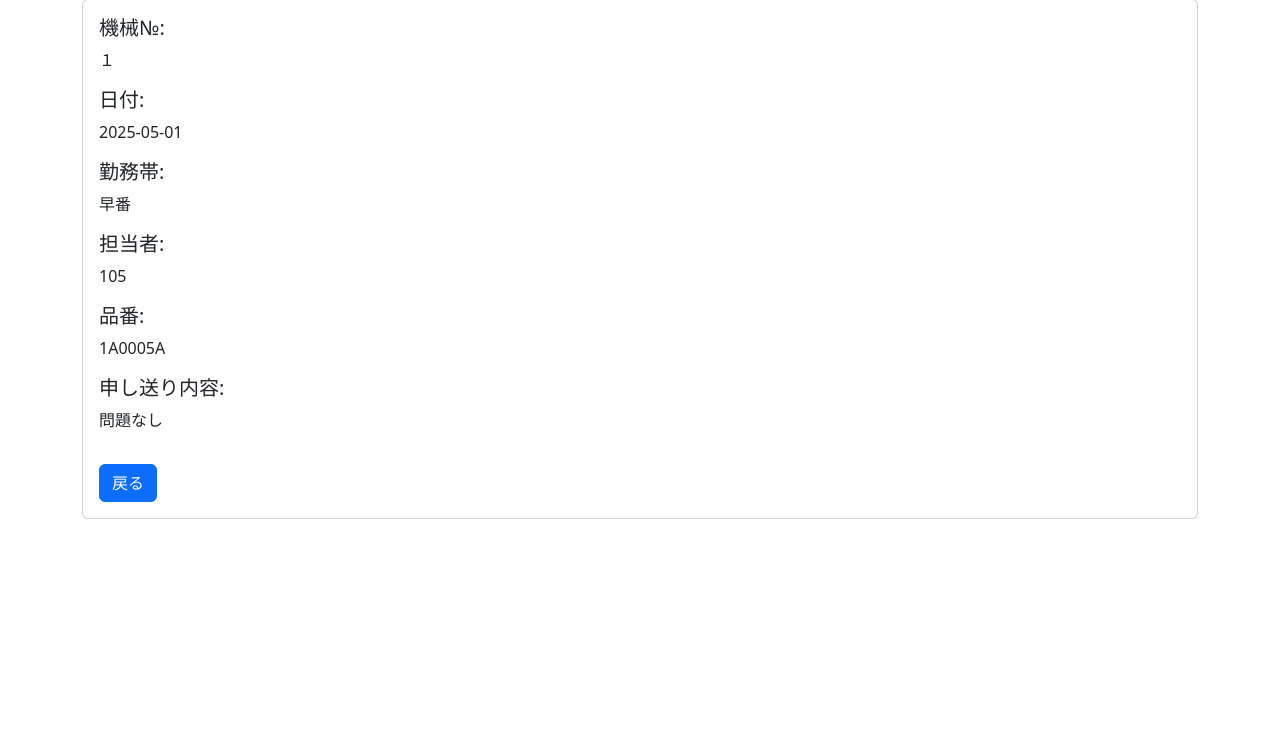
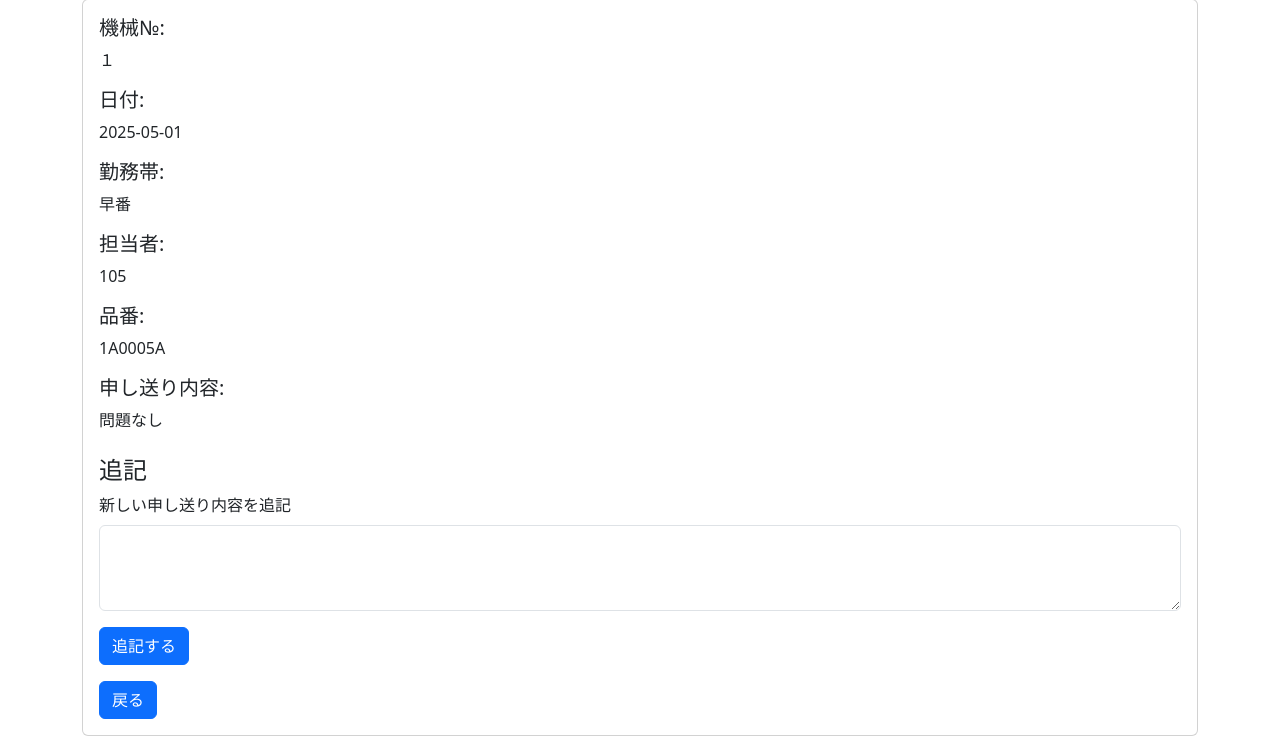
Before and after one commit to renayuki0125/20250508, a Flask app: page /show/1 in a window 1280 px wide. Shown: the part 111-847 px from the top of the page. Before the commit the page ends 630 px from the top, so only its background shows below. Run offline with Flask 3, Linux system fonts and the light colour scheme; data comes from the database, SQL or seed files in the repository; both versions use the stored data as it was after the commit.

Commit message:
追記途中

```diff
--- a/app.py
+++ b/app.py
@@ -34,5 +34,26 @@ def show(id):
     return render_template("show.html", note=note)
 
 
+@app.route("/update/<int:id>", methods=["POST"])
+def update_note(id):
+    additional_note = request.form["additional_note"]
+    conn = get_connection_db()
+    c = conn.cursor()
+
+    # もとの note を取得
+    c.execute("SELECT note FROM work_notes WHERE id = ?", (id,))
+    original_note = c.fetchone()["note"]
+
+    # 追記（前の内容 + 改行 + 追記内容）
+    new_note = f"{original_note}\n---\n{additional_note}"
+
+    # 上書きではなく結合して保存
+    c.execute("UPDATE work_notes SET note = ? WHERE id = ?", (new_note, id))
+    conn.commit()
+    conn.close()
+
+    return redirect(url_for("show", id=id))
+
+
 if __name__ == "__main__":
     app.run(port=8000, debug=True)
--- a/templates/show.html
+++ b/templates/show.html
@@ -31,6 +31,16 @@
                 <h5 class="card-title">申し送り内容:</h5>
                 <p class="card-text">{{ note['note'] }}</p>
 
+                <h4 class="mt-4">追記</h4>
+                <form method="post" action="{{ url_for('update_note', id=note['id']) }}">
+                    <div class="mb-3">
+                        <label for="additional_note" class="form-label">新しい申し送り内容を追記</label>
+                        <textarea class="form-control" id="additional_note" name="additional_note" rows="3" required></textarea>
+                    </div>
+                    <button type="submit" class="btn btn-primary">追記する</button>
+                </form>
+
+
                 <a href="{{ url_for('index') }}" class="btn btn-primary mt-3">戻る</a>
             </div>
         </div>
```
Also changed, not shown: templates/index.html (+12 -1 lines), todo.db.
